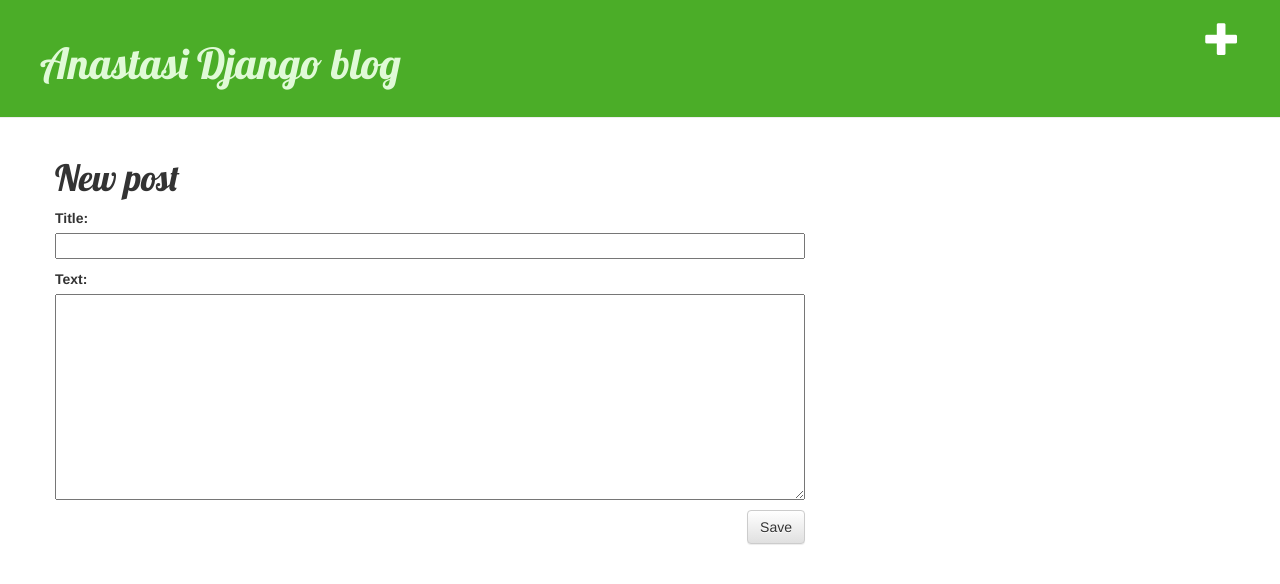
After one commit to Jump1556/my-second-blog, a Django app: page /post/new/ in a window 1280 px wide. The commit adds this page. Shown: the top 584 px of the page. Run offline with Django 3.2, Linux system fonts and the light colour scheme; some libraries are stand-ins or nearby versions.

Commit message:
Changed base.html

```diff
--- /dev/null
+++ b/blog/forms.py
@@ -0,0 +1,9 @@
+from django import forms
+
+from .models import Post
+
+class PostForm(forms.ModelForm):
+
+    class Meta:
+        model = Post
+        fields = ('title', 'text',)
--- a/blog/templates/blog/base.html
+++ b/blog/templates/blog/base.html
@@ -10,18 +10,17 @@
 
         <body>
             <div class="page-header">
+                <a href="{% url 'post_new' %}" class="top-menu"><span class="glyphicon glyphicon-plus"></span></a>
                 <h1><a href="/">Anastasi Django blog</a></h1>
             </div>
 
             <div class="content container">
-                < class="row">
-                <div class="col-md-8">
-                </div>
-                <div class="col-md-8">
+                <div class="row">
+                  <div class="col-md-8">
                     {% block content %}
                     {% endblock %}
+                  </div>
                 </div>
-            </div>
             </div>
         </body>
     </html>
--- /dev/null
+++ b/blog/templates/blog/post_edit.html
@@ -0,0 +1,9 @@
+{% extends 'blog/base.html' %}
+
+{% block content %}
+    <h1>New post</h1>
+    <form method="POST" class="post-form">{% csrf_token %}
+        {{ form.as_p }}
+        <button type="submit" class="save btn btn-default">Save</button>
+    </form>
+{% endblock %}
--- a/blog/urls.py
+++ b/blog/urls.py
@@ -4,4 +4,5 @@ from . import views
 urlpatterns = [
     url(r'^$', views.post_list, name='post_list'),
     url(r'^post/(?P<pk>[0-9]+)/$', views.post_detail, name='post_detail'),
+    url(r'^post/new/$', views.post_new, name='post_new'),
 ]
--- a/blog/views.py
+++ b/blog/views.py
@@ -1,7 +1,9 @@
+from django.shortcuts import redirect
 from django.shortcuts import render
 from django.utils import timezone
 from .models import Post
 from django.shortcuts import render, get_object_or_404
+from .forms import PostForm
 
 def post_list(request):
     posts = Post.objects.filter(published_date__lte=timezone.now()).order_by('published_date')
@@ -9,3 +11,15 @@ def post_list(request):
 def post_detail(request, pk):
     post = get_object_or_404(Post, pk=pk)
     return render(request, 'blog/post_detail.html', {'post': post})
+def post_new(request):
+    if request.method == "POST":
+        form = PostForm(request.POST)
+        if form.is_valid():
+            post = form.save(commit=False)
+            post.author = request.user
+            post.published_date = timezone.now()
+            post.save()
+            return redirect('post_detail', pk=post.pk)
+    else:
+        form = PostForm()
+    return render(request, 'blog/post_edit.html', {'form': form})
```
